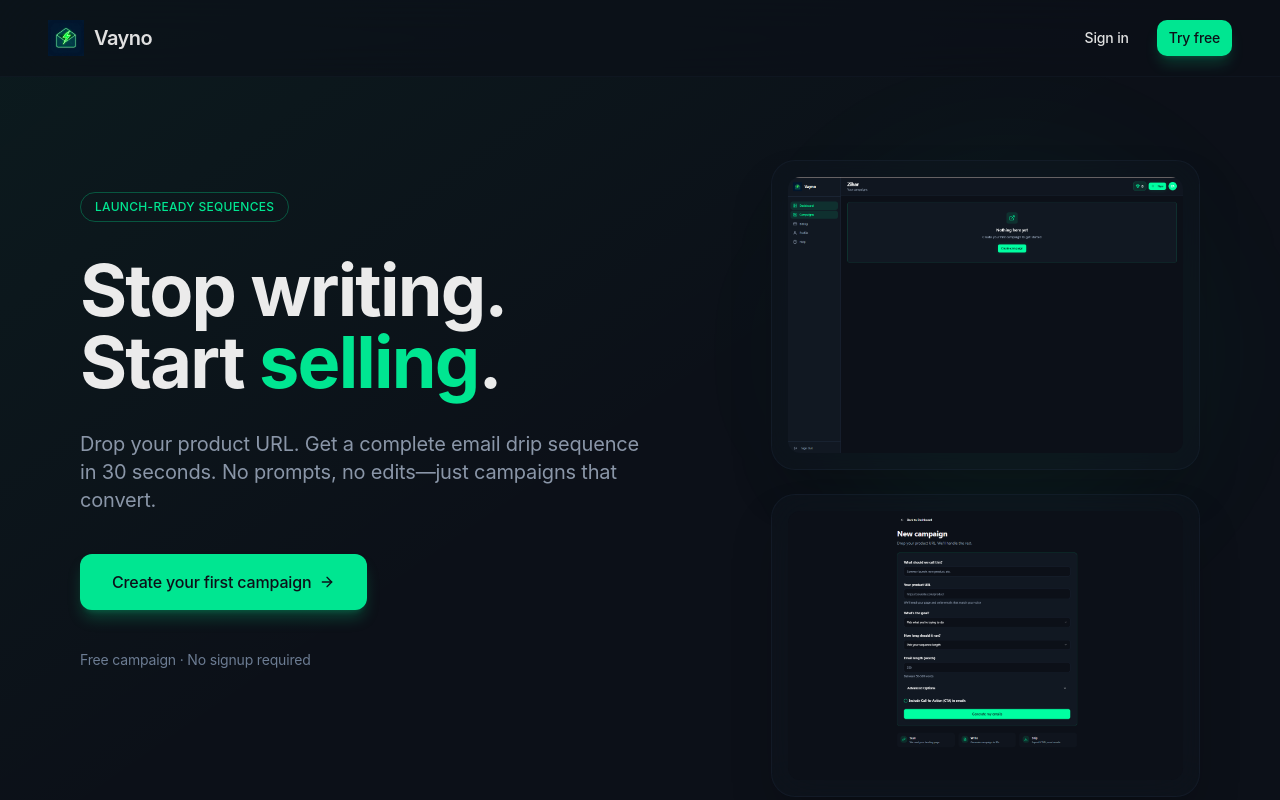
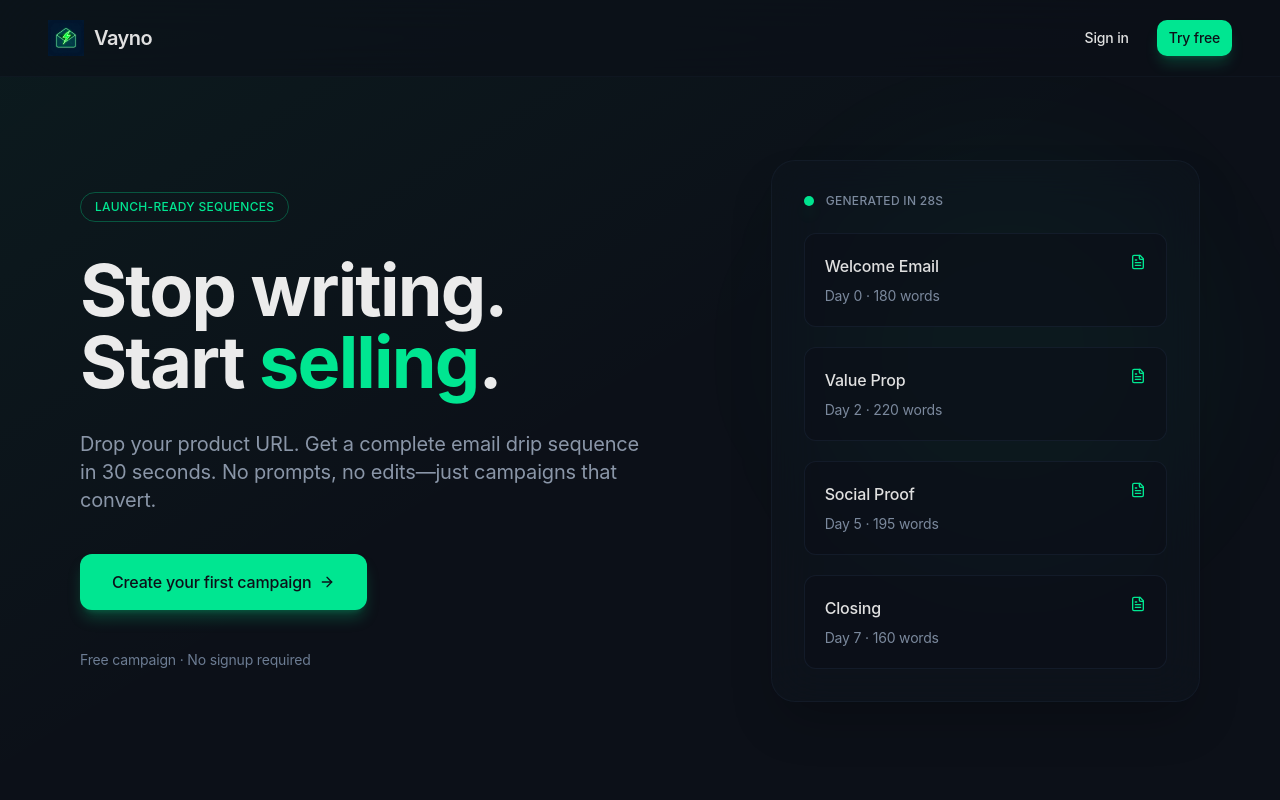
Before and after one commit to ahemx-cmd/vaynoai, a React (Vite) app: page / in a window 1280 px wide. Shown: the top 800 px of the page. Built offline with nearby package versions, Linux system fonts and the light colour scheme; the HTML template or start-up script is replaced by a standard one.

Commit message:
Reverted to commit 0eb53f4ffddd8af681a1c047d02b00c4d19f9028

```diff
--- a/src/pages/Index.tsx
+++ b/src/pages/Index.tsx
@@ -4,8 +4,6 @@ import { Link } from "react-router-dom";
 import { motion } from "framer-motion";
 import PricingSection from "@/components/pricing/PricingSection";
 import vaynoIcon from "@/assets/vayno-icon.png";
-import dashboardScreenshot from "@/assets/dashboard-screenshot.png";
-import campaignCreationScreenshot from "@/assets/campaign-creation-screenshot.png";
 import { trackButtonClick } from "@/lib/analytics";
 
 const Index = () => {
@@ -100,24 +98,38 @@ const Index = () => {
               initial={{ opacity: 0, x: 30 }}
               animate={{ opacity: 1, x: 0 }}
               transition={{ duration: 0.7, delay: 0.2 }}
-              className="lg:col-span-5 mt-16 lg:mt-0 space-y-6"
+              className="lg:col-span-5 mt-16 lg:mt-0"
             >
-              {/* Dashboard Screenshot */}
-              <div className="bg-card/40 backdrop-blur-xl rounded-3xl p-4 border border-border/30 shadow-2xl overflow-hidden">
-                <img
-                  src={dashboardScreenshot}
-                  alt="Vayno Dashboard"
-                  className="w-full h-auto rounded-xl"
-                />
-              </div>
+              <div className="bg-card/40 backdrop-blur-xl rounded-3xl p-8 border border-border/30 shadow-2xl">
+                <div className="space-y-5">
+                  <div className="flex items-center gap-3 mb-6">
+                    <div className="w-2.5 h-2.5 rounded-full bg-primary animate-pulse shadow-lg shadow-primary/50" />
+                    <span className="text-xs font-medium uppercase tracking-wide" style={{ color: 'hsl(215 15% 55%)' }}>Generated in 28s</span>
+                  </div>
 
-              {/* Campaign Creation Screenshot */}
-              <div className="bg-card/40 backdrop-blur-xl rounded-3xl p-4 border border-border/30 shadow-2xl overflow-hidden">
-                <img
-                  src={campaignCreationScreenshot}
-                  alt="Campaign Creation Flow"
-                  className="w-full h-auto rounded-xl"
-                />
+                  {[
+                    { title: "Welcome Email", day: "Day 0", words: "180 words" },
+                    { title: "Value Prop", day: "Day 2", words: "220 words" },
+                    { title: "Social Proof", day: "Day 5", words: "195 words" },
+                    { title: "Closing", day: "Day 7", words: "160 words" }
+                  ].map((email, i) => (
+                    <motion.div
+                      key={i}
+                      initial={{ opacity: 0, y: 10 }}
+                      animate={{ opacity: 1, y: 0 }}
+                      transition={{ delay: 0.4 + i * 0.1 }}
+                      className="bg-background/60 rounded-xl p-5 border border-border/40"
+                    >
+                      <div className="flex items-start justify-between mb-2">
+                        <p className="font-medium text-foreground">{email.title}</p>
+                        <FileText className="w-4 h-4 text-primary" />
+                      </div>
+                      <p className="text-sm" style={{ color: 'hsl(215 15% 55%)' }}>
+                        {email.day} · {email.words}
+                      </p>
+                    </motion.div>
+                  ))}
+                </div>
               </div>
             </motion.div>
           </div>
```
Also changed, not shown: src/assets/campaign-creation-screenshot.png (deleted), src/assets/dashboard-screenshot.png (deleted).
